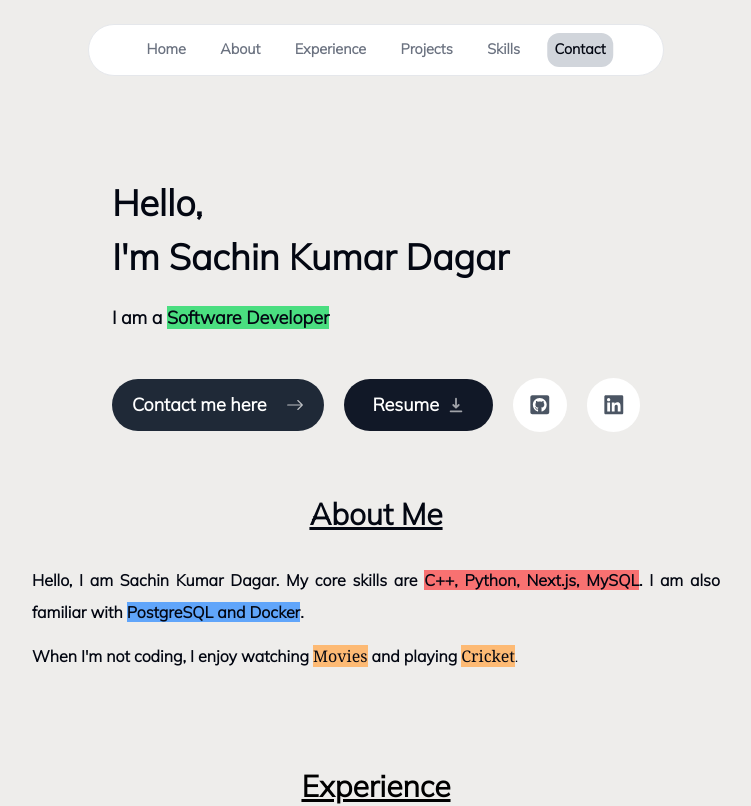
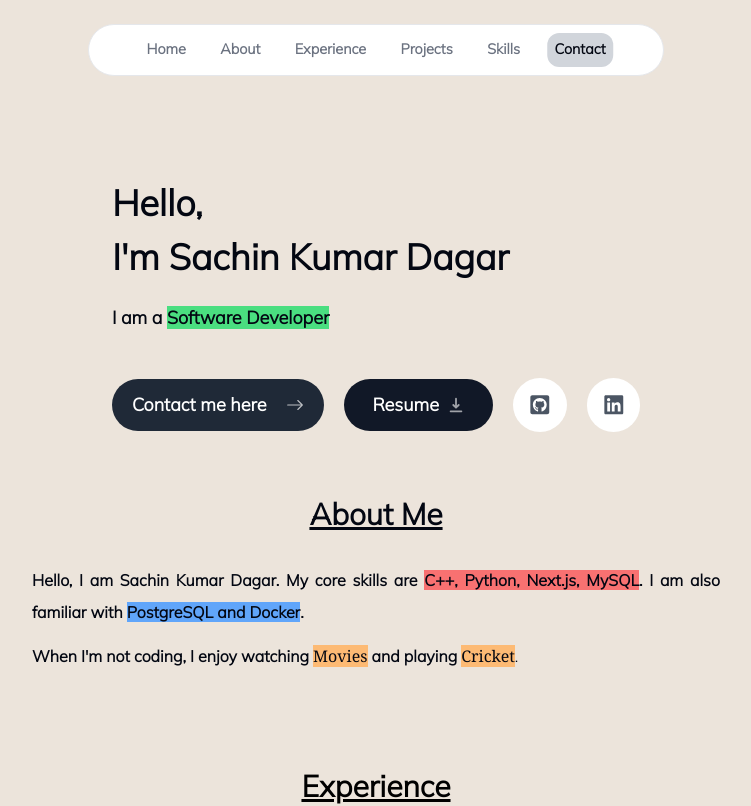
Before and after one commit to Sachin2001-kumar/Portfolio, a Next.js app: page / in a window 1280 px wide. Shown: the top 806 px of the page, without its empty margins (264-1015 px from the left). Built offline with nearby package versions, Linux system fonts and the light colour scheme.

Commit message:
Modified it

```diff
--- a/app/Components/SectionDivider.tsx
+++ b/app/Components/SectionDivider.tsx
@@ -7,7 +7,7 @@ export default function SectionDivider() {
   return (
     <motion.div
       className="my-08 h-16 w-1 rounded-full hidden sm:block "
-      style={{ backgroundColor: "#EEEDEB" }}
+      style={{ backgroundColor: "transparent" }}
       initial={{ opacity: 0, y: 100 }}
       animate={{ opacity: 1, y: 0 }}
       transition={{ delay: 0.125 }}
--- a/app/layout.tsx
+++ b/app/layout.tsx
@@ -21,7 +21,7 @@ export default function RootLayout({
     <html lang="en" className="!scroll-smooth">
       <body
         className={`${mulish.className} text-gray-950 relative sm:pt-40 antialiased`}
-        style={{ backgroundColor: "#EEEDEB" }}
+        style={{ backgroundColor: "#ece4db" }}
       >
         <div className="bg-transparent absolute top-[-6rem] -z-10 right-[11rem] h-[31.25rem] w-[31.25rem] rounded-full blur-[10rem] sm:w-[68.75rem] "></div>
         <div className="bg-transparent absolute top-[-1rem] -z-10 left-[-35rem] h-[31.25rem] w-[50rem] rounded-full blur-[10rem] sm:w-[68.75rem] md:left-[-33rem] lg:left-[-28rem] xl:left-[-15rem] 2xl:left-[-5rem]"></div>
```
